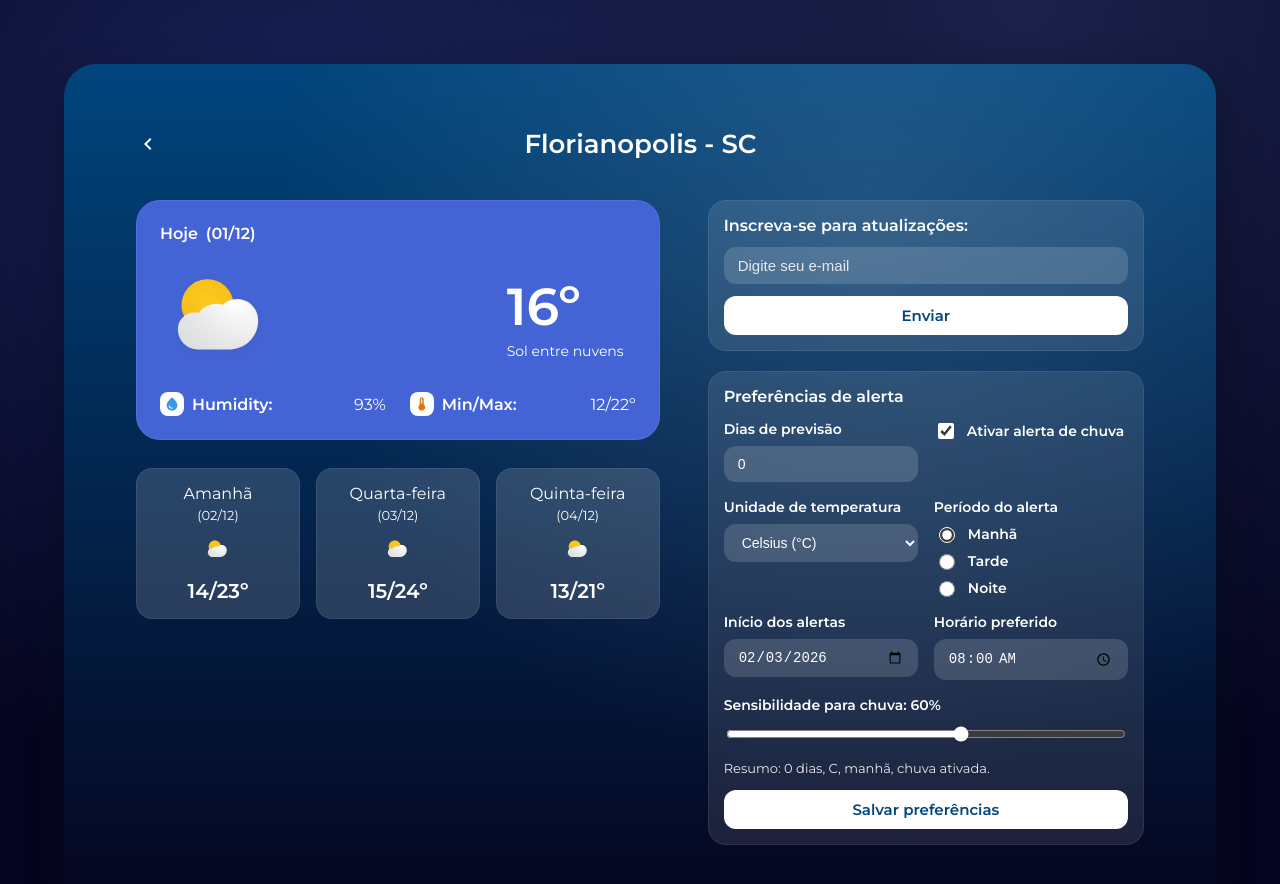
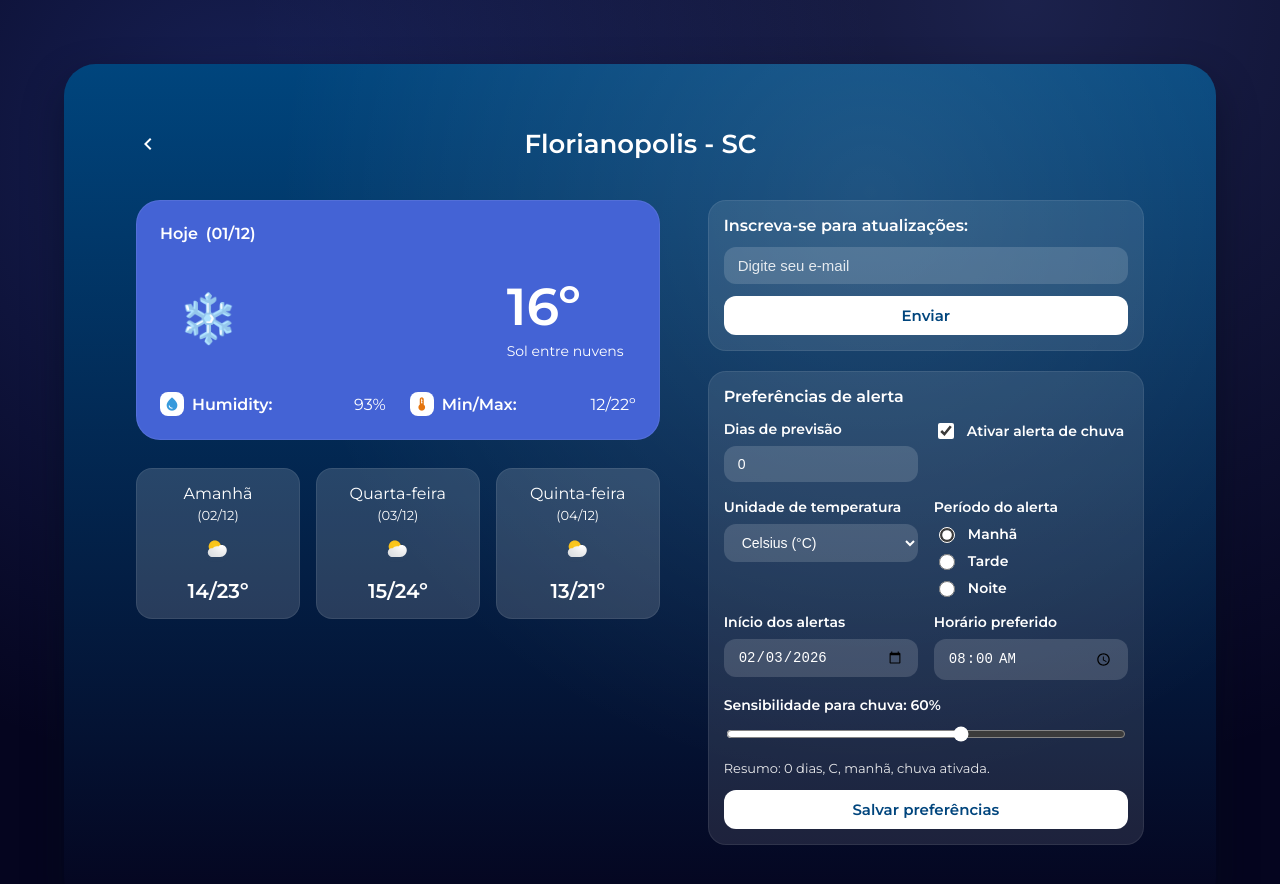
Before and after one commit to brennoluan/climapp-angular, an Angular app: page /details/1 in a window 1280 px wide. Shown: the top 884 px of the page. Built offline with nearby package versions, Linux system fonts and the light colour scheme.

Commit message:
feat: add weather emoji representation and update weather data in city details

```diff
--- a/src/app/data/cities.ts
+++ b/src/app/data/cities.ts
@@ -10,6 +10,7 @@ export type City = {
   name: string;
   current: number;
   condition: string;
+  weather: string;
   humidity: number;
   min: number;
   max: number;
@@ -24,6 +25,7 @@ export const cities: City[] = [
     name: 'Florianopolis - SC',
     current: 16,
     condition: 'Sol entre nuvens',
+    weather: 'cold',
     humidity: 93,
     min: 12,
     max: 22,
@@ -40,6 +42,7 @@ export const cities: City[] = [
     name: 'Curitiba - PR',
     current: 20,
     condition: 'Nublado',
+    weather: 'normal',
     humidity: 85,
     min: 16,
     max: 26,
@@ -56,6 +59,7 @@ export const cities: City[] = [
     name: 'Porto Alegre - RS',
     current: 29,
     condition: 'Sol forte',
+    weather: 'normal',
     humidity: 72,
     min: 24,
     max: 31,
@@ -72,6 +76,7 @@ export const cities: City[] = [
     name: 'São Paulo - SP',
     current: 28,
     condition: 'Parcialmente nublado',
+    weather: 'normal',
     humidity: 60,
     min: 21,
     max: 30,
@@ -88,6 +93,7 @@ export const cities: City[] = [
     name: 'Rio de Janeiro - RJ',
     current: 36,
     condition: 'Sol forte',
+    weather: 'hot',
     humidity: 58,
     min: 28,
     max: 37,
--- a/src/app/pages/details/details.component.css
+++ b/src/app/pages/details/details.component.css
@@ -9,7 +9,8 @@
   justify-content: center;
   padding: 24px;
   background: #05051f;
-  background-image: radial-gradient(circle at 20% 15%, rgba(68, 99, 213, 0.3), transparent 48%),
+  background-image:
+    radial-gradient(circle at 20% 15%, rgba(68, 99, 213, 0.3), transparent 48%),
     radial-gradient(circle at 80% 0%, rgba(118, 147, 255, 0.2), transparent 55%);
 }
 
@@ -490,6 +491,15 @@
     width: 92px;
   }
 
+  .weather-emoji {
+    width: 73px;
+    height: 73px;
+    display: grid;
+    place-items: center;
+    font-size: 48px;
+    line-height: 1;
+  }
+
   .temperature {
     font-size: 52px;
   }
--- a/src/app/pages/details/details.component.html
+++ b/src/app/pages/details/details.component.html
@@ -18,12 +18,23 @@
             </div>
 
             <div class="card-weather">
+              @switch (city().weather) {
+                @case ('hot') {
+                  <span class="weather-emoji" aria-hidden="true">🔥</span>
+                }
+                @case ('cold') {
+                  <span class="weather-emoji" aria-hidden="true">❄️</span>
+                }
+                @default {
                   <img
                     class="weather-large"
                     src="assets/details/weather-large.svg"
                     alt=""
                     aria-hidden="true"
                   />
+                }
+              }
+
               <div class="weather-info">
                 <div class="temperature">{{ city().current }}&ordm;</div>
                 <div class="condition">{{ city().condition }}</div>
```
Lines whose indentation alone changed are shown as unchanged.
